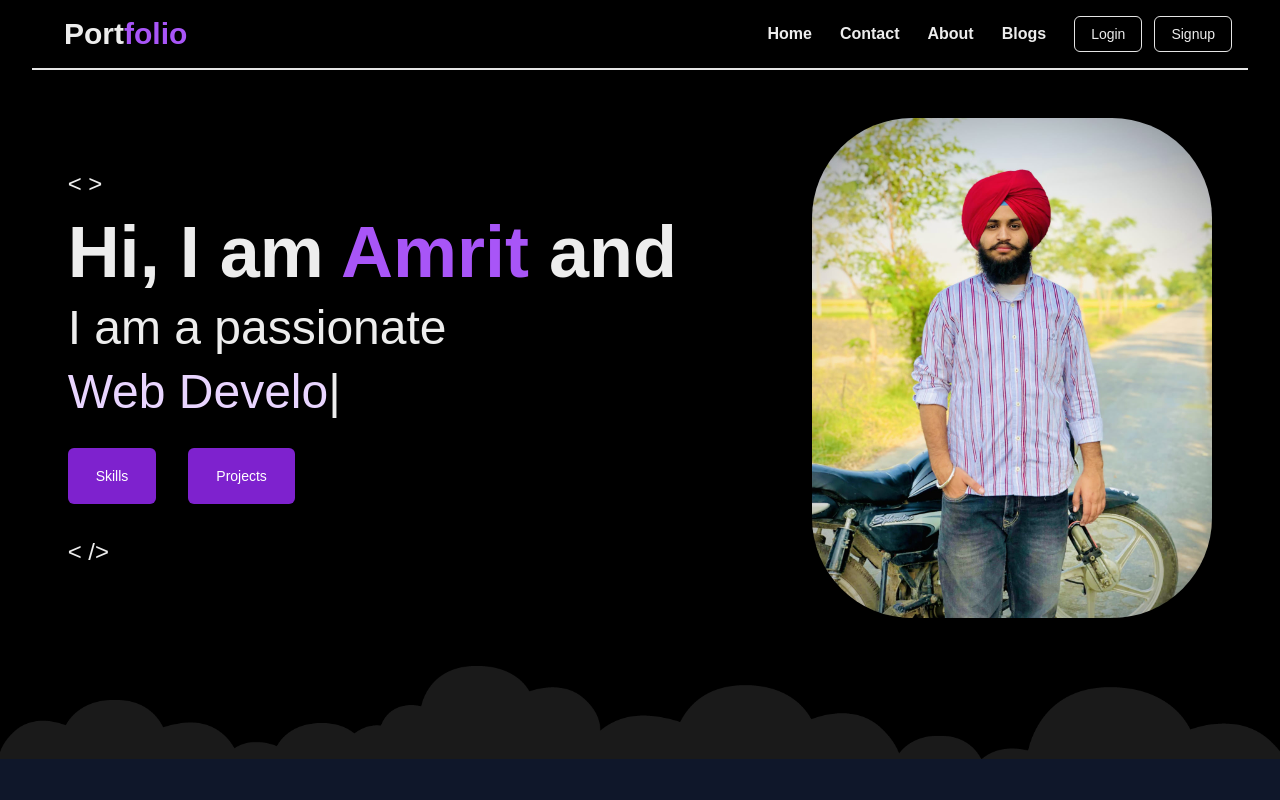
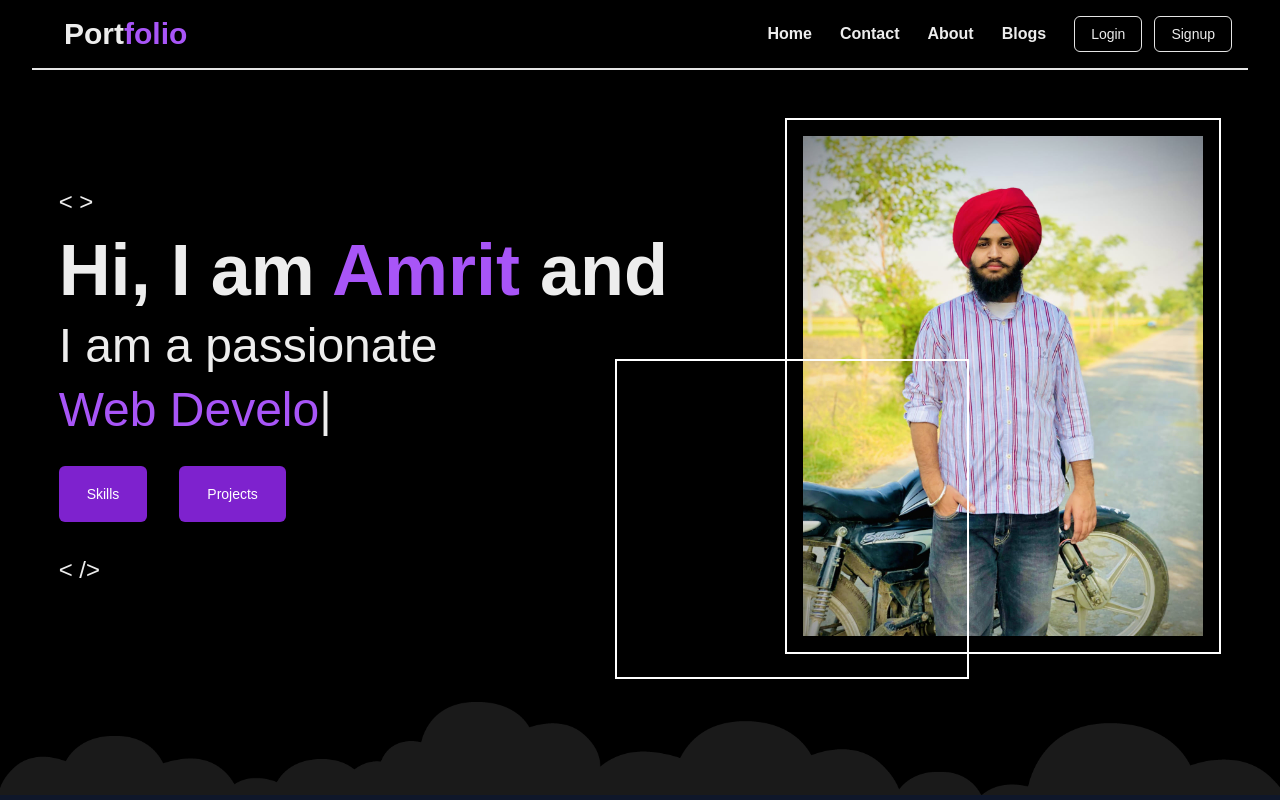
Before and after one commit to Amrit1100/Portfolio, a Next.js app: page / in a window 1280 px wide. Shown: the top 800 px of the page. Built offline with nearby package versions, Linux system fonts and the light colour scheme.

Commit message:
Updated index.js

```diff
--- a/components/Navbar.js
+++ b/components/Navbar.js
@@ -111,6 +111,7 @@ const Navbar = ({ login, Setlogin, userdetails, Setuserdetails}) => {
                     Blogs
                   </Link>
                 </div>
+
                 <div>
                   {login ? (
                     <div>
--- a/pages/_app.js
+++ b/pages/_app.js
@@ -15,7 +15,7 @@ export default function App({ Component, pageProps }) {
         <title>Portfolio - Amrit</title>
         <meta name="description" content="Welcome to my Portfolio website. In this website, you will find coding and personal blogs written by me." />
       </Head>
-  <Navbar login = {login} Setlogin = {Setlogin} userdetails={userdetails} Setuserdetails = {Setuserdetails} />
+  <Navbar login = {login} Setlogin = {Setlogin} userdetails={userdetails} Setuserdetails = {Setuserdetails}/>
   <Component {...pageProps} login = {login} Setlogin = {Setlogin} userdetails={userdetails} Setuserdetails = {Setuserdetails}/>
   <Toaster />
   </>
--- a/pages/index.js
+++ b/pages/index.js
@@ -45,7 +45,7 @@ export default function Home() {
   let [email,Setemail] = useState()
   let [message,Setmessage] = useState()
   let [loading,Setloading] = useState(false)
-  const [isHovered, setIsHovered] = useState(false);
+
 
   const sendmessage = async()=>{
     if (!name || !email || !message){
@@ -70,7 +70,7 @@ export default function Home() {
 
 
   return (
-   <div>
+   <div >
    <div>
    <section className="flex justify-around items-center my-12 flex-wrap xl:flex-nowrap w-[95vw] xl:w-full xl:gap-0 gap-10 bg-">
     <div data-aos="fade-up"
@@ -78,7 +78,7 @@ export default function Home() {
       <h2 className="text-white=600 text-2xl my-4">&lt; &gt;</h2>
       <h1 className="xl:text-7xl text-4xl font-bold">Hi, I am <span className='text-purple-500'>Amrit</span> and</h1>
       <p className="xl:text-5xl text-3xl my-4">I am a passionate </p>
-      <p className="xl:text-5xl text-3xl my-4"><span className="text-purple-200" ref={el}></span></p>
+      <p className="xl:text-5xl text-3xl my-4"><span className="text-purple-500" ref={el}></span></p>
       <div className="flex gap-8 my-8">
         <Link href={"/#skills"}><div><Button className = "text-white p-7 transition-all bg-purple-700 hover:bg-purple-600">Skills</Button></div></Link>
         <Link href={"https://github.com/Amrit1100"}  target="_blank"><div><Button className = "text-white p-7 transition-all bg-purple-700 hover:bg-purple-600">Projects</Button></div></Link>
@@ -86,8 +86,9 @@ export default function Home() {
       <h2 className="text-white=600 text-2xl my-4">&lt; /&gt;</h2>
       </div>
     <div data-aos="fade-up"
-     data-aos-duration="3000">
-      <img src="/imageTwo.jpeg" alt="" className="xl:w-[400px] w-[200px] lg:w-[300px] rounded-[100px]"/>
+     data-aos-duration="3000" className='p-4 border-2 border-white relative'>
+      <img src="/imageTwo.jpeg" alt="" className="xl:w-[400px] w-[200px] lg:w-[300px]"/>
+      <div className='h-[60%] w-[82%] border-2 border-white absolute bottom-[-5%] left-[-40%]'></div>
     </div>
     </section>
     <div>
@@ -96,7 +97,7 @@ export default function Home() {
    </div>
 
 
-   <section className="bg-slate-900 p-7 py-28" id="skills" >
+   <section className={`bg-slate-900 p-7 py-28`} id="skills" >
     <h1 className="text-center text-4xl font-bold" >My Core Skills</h1>
     <div className="flex md:w-[95vw] my-16 mx-auto justify-around items-center xl:flex-nowrap flex-wrap xl:gap-0 gap-10">
 
```
